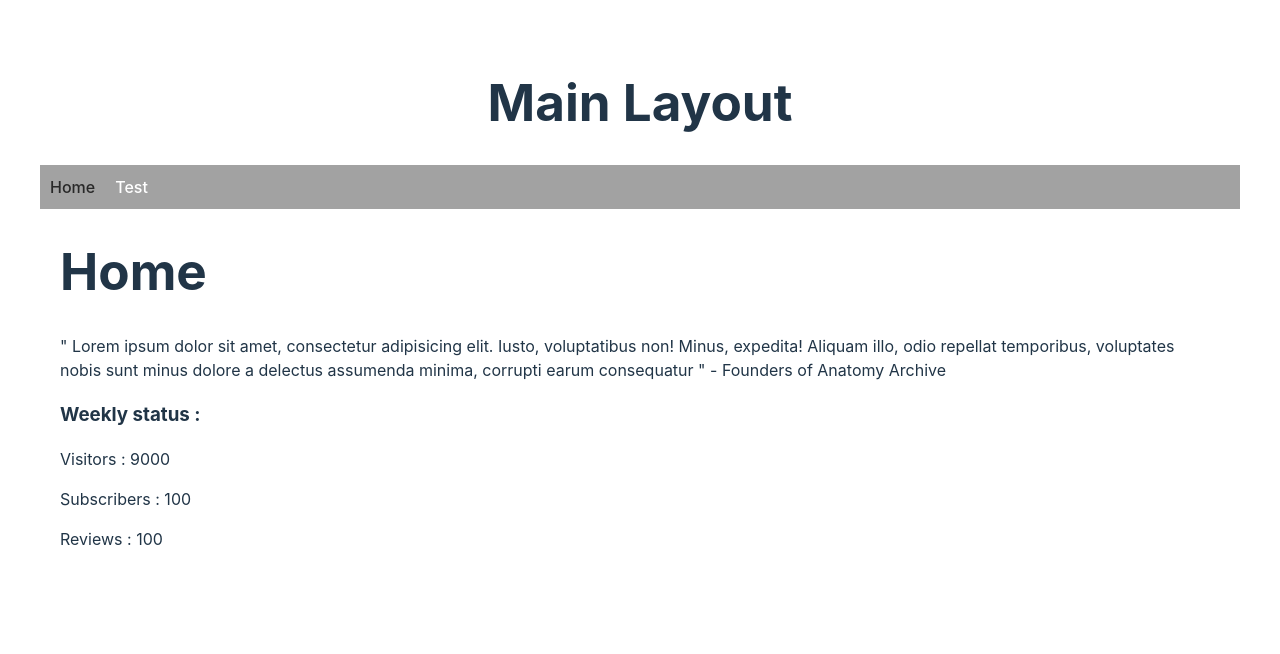
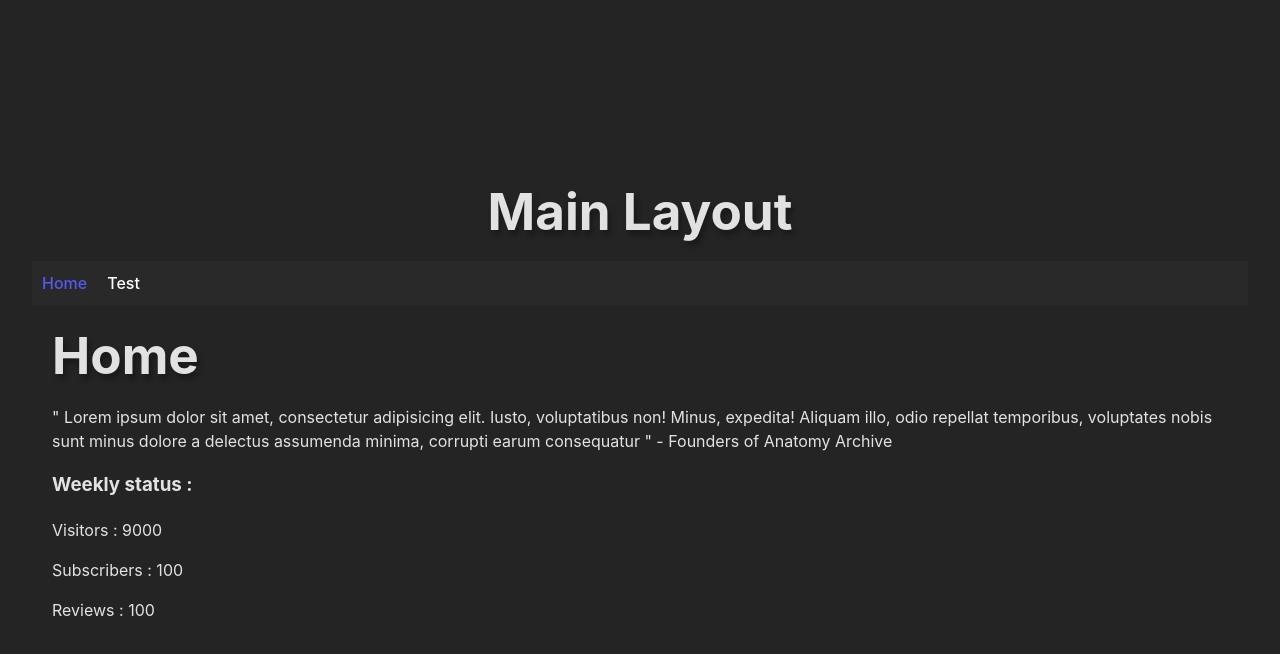
Before and after one commit to kotteletfisk/anatomy-archive-react, a React (Vite) app: page / in a window 1280 px wide. Shown: the top 654 px of the page. Built offline with nearby package versions, Linux system fonts and the light colour scheme.

Commit message:
updated stylesheet

```diff
--- a/src/styles/index.css
+++ b/src/styles/index.css
@@ -29,43 +29,82 @@ a:hover {
 }
 
 body {
+  margin: 0;
+  display: flex;
+  place-items: center;
+  min-width: 320px;
+  min-height: 100vh;
 }
 
 h1 {
   font-size: 3.2em;
-  line-height: 1.1;
+  line-height: 0.6;
+  text-shadow: 3px 5px 5px #1a1a1a;
 }
 
 button {
+  margin: 5px;
   border-radius: 8px;
   border: 1px solid transparent;
   padding: 0.6em 1.2em;
   font-size: 1em;
   font-weight: 500;
   font-family: inherit;
-  background-color: #1a1a1a;
+  background-color: #350749;
   cursor: pointer;
   transition: border-color 0.25s;
 }
 button:hover {
-  border-color: #646cff;
+  border-color:  #4200dd;
 }
+
 button:focus,
 button:focus-visible {
   outline: 4px auto -webkit-focus-ring-color;
 }
+input {
+  display: list-item;
+  border-radius: 8px;
+  border: 1px solid #1a1a1a;
+  padding: 0.6em 1.2em;
+  font-size: 1em;
+  font-weight: 500;
+  font-family: inherit;
+  background-color: #1a1a1a;
+  color: #ffffff;
+  transition: border-color 0.25s;
+  margin: 7px;
+}
+input:active,
+input:focus {
+  border-color:  #4200dd;
+}
 
-@media (prefers-color-scheme: light) {
-  :root {
-    color: #213547;
-    background-color: #ffffff;
-  }
-  a:hover {
-    color: #747bff;
-  }
-  button {
-    background-color: #f9f9f9;
-  }
+ul {
+  list-style: none;
+  padding: 0;
+  margin: 0;
+}
+
+li {
+  margin: 0;
+  padding: 15px;
+}
+
+table {
+  justify-content: center;
+  align-items: center;
+  border: solid 10px #eeebeb;
+  border-color: #1a1a1a;
+  border-radius: 8px;
+}
+
+th {
+  padding: 10px;
+  justify-content: center;
+  align-items: center;
+  border: 1px #1a1a1a;
+  margin: 10px;
 }
 
 #content {
@@ -75,7 +114,7 @@ button:focus-visible {
 
 /* Nav Bar CSS :  */
 #nav-bar {
-  background-color: rgb(162, 162, 162);
+  background-color: #292929;
   padding: 10px;
   display: flex;
   justify-content: flex-start;
@@ -88,11 +127,11 @@ button:focus-visible {
 }
 
 #nav-items a:hover {
-  color: #282828;
+  color: #535bf2;
 }
 
 #nav-items a.active {
-  color: #282828;
+  color: #535bf2;
 }
 
 #nav-items a.active:hover {
```
